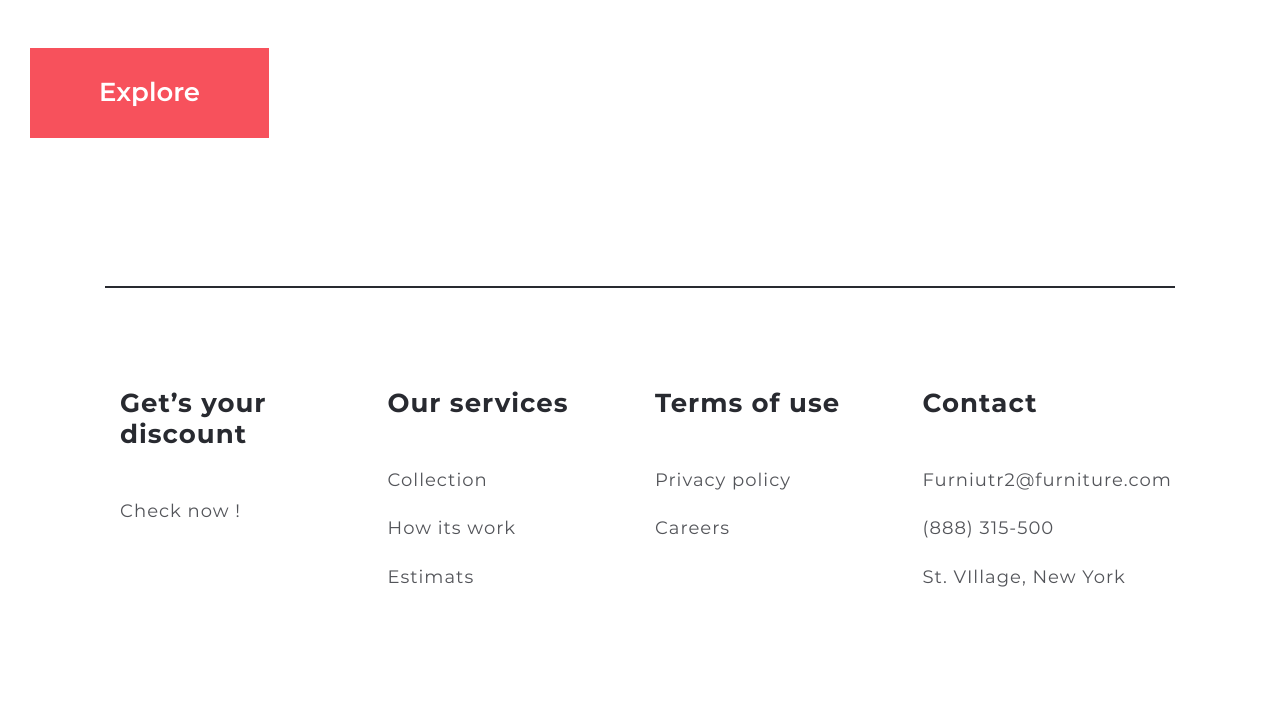
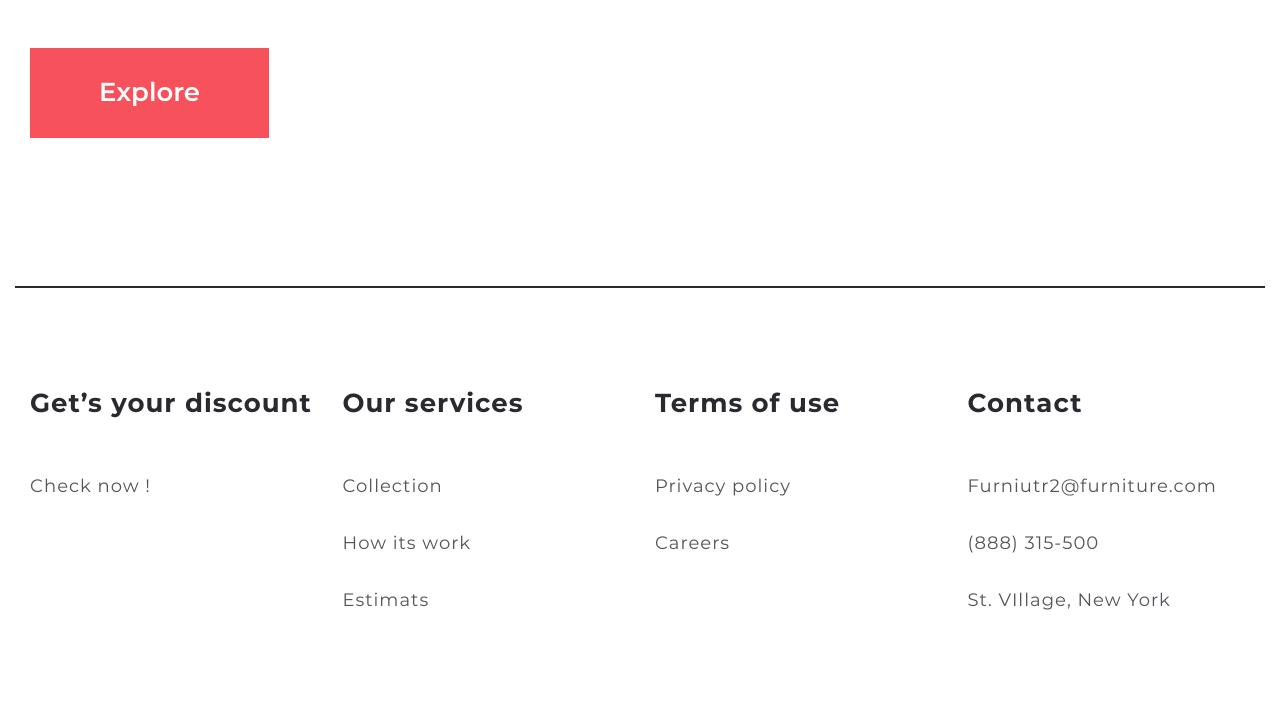
Before and after one commit to andrus92/furniture, a plain HTML site: page index.html in a window 1280 px wide. Shown: the part 437-1149 px from the top of the page. Before the commit the page ends 1124 px from the top, so only its background shows below. Drawn offline with Linux system fonts and the light colour scheme; a web font is replaced by a local one.

Commit message:
Aligned all sections along the container

```diff
--- a/index.html
+++ b/index.html
@@ -92,13 +92,7 @@
                         <span class="footer__card-title">Get’s your discount</span>
                         <ul class="footer__card-list">
                             <li class="footer__card-list-item">
-                                <a href="#">Check now !</a>
-                            </li>
-                            <li class="footer__card-list-item">
-                                <a href="#"></a>
-                            </li>
-                            <li class="footer__card-list-item">
-                                <a href="#"></a>
+                                <a class="footer__card-list-item-link" href="#">Check now !</a>
                             </li>
                         </ul>
                     </div>
@@ -108,13 +102,13 @@
                         <span class="footer__card-title">Our services</span>
                         <ul class="footer__card-list">
                             <li class="footer__card-list-item">
-                                <a href="#">Collection</a>
+                                <a class="footer__card-list-item-link" href="#">Collection</a>
                             </li>
                             <li class="footer__card-list-item">
-                                <a href="#">How its work</a>
+                                <a class="footer__card-list-item-link" href="#">How its work</a>
                             </li>
                             <li class="footer__card-list-item">
-                                <a href="#">Estimats</a>
+                                <a class="footer__card-list-item-link" href="#">Estimats</a>
                             </li>
                         </ul>
                     </div>
@@ -125,13 +119,13 @@
                         <span class="footer__card-title">Terms of use</span>
                         <ul class="footer__card-list">
                             <li class="footer__card-list-item">
-                                <a href="#">Privacy policy</a>
+                                <a class="footer__card-list-item-link" href="#">Privacy policy</a>
                             </li>
                             <li class="footer__card-list-item">
-                                <a href="#">Careers</a>
+                                <a class="footer__card-list-item-link" href="#">Careers</a>
                             </li>
                             <li class="footer__card-list-item">
-                                <a href="#"></a>
+                                <a class="footer__card-list-item-link" href="#"></a>
                             </li>
                         </ul>
                     </div>
@@ -142,13 +136,13 @@
                         <span class="footer__card-title">Contact</span>
                         <ul class="footer__card-list">
                             <li class="footer__card-list-item">
-                                <a href="mailto:Furniutr2@furniture.com">Furniutr2@furniture.com</a>
+                                <a class="footer__card-list-item-link" href="mailto:Furniutr2@furniture.com">Furniutr2@furniture.com</a>
                             </li>
                             <li class="footer__card-list-item">
-                                <a href="tel:(888) 315-500">(888) 315-500</a>
+                                <a class="footer__card-list-item-link" href="tel:(888) 315-500">(888) 315-500</a>
                             </li>
                             <li class="footer__card-list-item">
-                                <a href="#">St. VIllage, New York</a>
+                                <a class="footer__card-list-item-link" href="#">St. VIllage, New York</a>
                             </li>
                         </ul>
                     </div>
--- a/styles/_moreValueSection.scss
+++ b/styles/_moreValueSection.scss
@@ -37,10 +37,6 @@
             flex-wrap: wrap;
             justify-content: flex-start;
 
-            & span {
-                display: block;
-            }
-
             &-text2 {
                 margin-bottom: 64px;
             }
--- a/styles/footer.scss
+++ b/styles/footer.scss
@@ -1,6 +1,6 @@
 .footer {
 
-    padding: 74px 100px 0;
+    padding-top: 74px;
 
     &__wrap {
         border-top: 2px solid $main-color;
@@ -25,13 +25,16 @@
             letter-spacing: 1px;
         }
 
-        &-list-item a {
+        &-list-item {
+            display: block;
+            margin-bottom: 27px;
+
+            &-link {
                 font-family: $montserrat-font;
                 font-weight: 400;
                 font-size: 18px;
                 line-height: 1.2;
-            display: block;
-            margin-bottom: 27px;
+
                 opacity: 0.8;
                 letter-spacing: 1px;
                 position: relative;
@@ -55,6 +58,9 @@
                     }
                 }
             }
+        }
+
+
 
     }
 
--- a/styles/header.scss
+++ b/styles/header.scss
@@ -1,5 +1,4 @@
 .header {
-    padding: 0 71px;
 
     &__wrap {
         display: flex;
```
Also changed, not shown: styles/style.css, 1 other file. Lines whose indentation alone changed are shown as unchanged.
